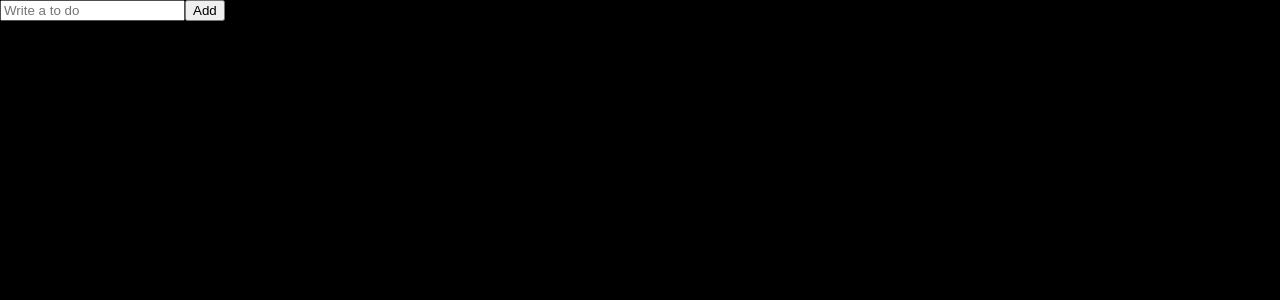
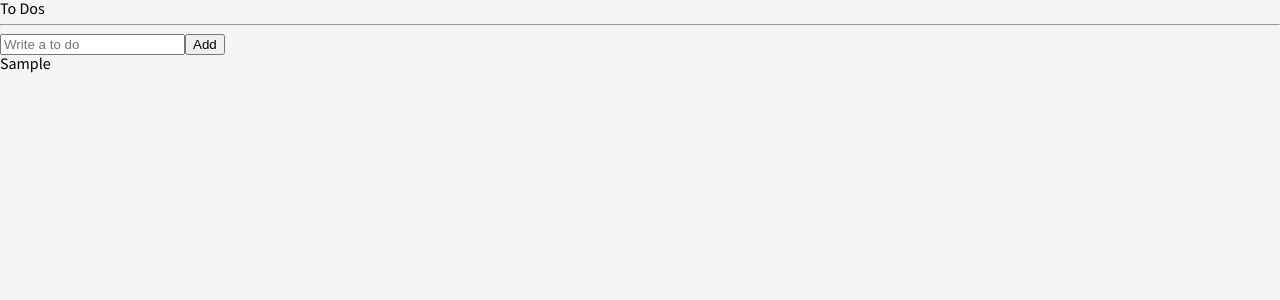
Before and after one commit to ddozza54/coin-data-app, a React (Create React App) app: page / in a window 1280 px wide. Both pictures are taken after typing "Sample" into the empty fields and a click on the button "Add". Shown: the top 300 px of the page. Built offline with nearby package versions, Linux system fonts and the light colour scheme.

Commit message:
todo => 화면에 출력

```diff
--- a/src/App.tsx
+++ b/src/App.tsx
@@ -1,6 +1,6 @@
 import { ThemeProvider, createGlobalStyle } from "styled-components";
 import { ReactQueryDevtools } from "react-query/devtools";
-import ToDoList from "./ToDoList";
+import ToDoList from "./components/ToDoList";
 
 const GlobalStyle = createGlobalStyle`
 @import url('https://fonts.googleapis.com/css2?family=Source+Sans+Pro:wght@300;400&display=swap');
--- a/src/ToDoList.tsx
+++ /dev/null
@@ -1,28 +0,0 @@
-import React, { useState } from "react";
-import { useForm } from "react-hook-form";
-
-interface IForm {
-  toDo: string;
-}
-
-export default function ToDoList() {
-  const { register, handleSubmit, setValue } = useForm<IForm>();
-  const onSubmit = (data: IForm) => {
-    console.log("add to do", data.toDo);
-    setValue("toDo", "");
-  };
-
-  return (
-    <div>
-      <form onSubmit={handleSubmit(onSubmit)}>
-        <input
-          {...register("toDo", {
-            required: "Please write a To Do",
-          })}
-          placeholder="Write a to do"
-        />
-        <button>Add</button>
-      </form>
-    </div>
-  );
-}
--- /dev/null
+++ b/src/components/ToDoList.tsx
@@ -0,0 +1,51 @@
+import React, { useState } from "react";
+import { useForm } from "react-hook-form";
+import { atom, useRecoilState } from "recoil";
+
+interface IForm {
+  toDo: string;
+}
+
+interface IToDo {
+  text: string;
+  id: number;
+  category: "TO_DO" | "DOING" | "DONE";
+}
+
+const toDoState = atom<IToDo[]>({
+  key: "toDo",
+  default: [],
+});
+
+export default function ToDoList() {
+  const [toDos, setToDos] = useRecoilState(toDoState);
+  const { register, handleSubmit, setValue } = useForm<IForm>();
+  const handleValid = ({ toDo }: IForm) => {
+    setToDos((oldTodos) => [
+      { text: toDo, id: Date.now(), category: "TO_DO" },
+      ...oldTodos,
+    ]);
+    setValue("toDo", "");
+  };
+
+  return (
+    <div>
+      <h1>To Dos</h1>
+      <hr />
+      <form onSubmit={handleSubmit(handleValid)}>
+        <input
+          {...register("toDo", {
+            required: "Please write a To Do",
+          })}
+          placeholder="Write a to do"
+        />
+        <button>Add</button>
+      </form>
+      <ul>
+        {toDos.map((todo) => (
+          <li key={todo.id}>{todo.text}</li>
+        ))}
+      </ul>
+    </div>
+  );
+}
--- a/src/index.tsx
+++ b/src/index.tsx
@@ -4,7 +4,7 @@
 import { QueryClient, QueryClientProvider } from "react-query";
 import { ThemeProvider } from "styled-components";
 import { RecoilRoot } from "recoil";
-import { darkTheme } from "./theme";
+import { darkTheme, lightTheme } from "./theme";
 
 const root = ReactDOM.createRoot(
   document.getElementById("root") as HTMLElement
@@ -15,7 +15,7 @@
 root.render(
   <div>
     <RecoilRoot>
-      <ThemeProvider theme={darkTheme}>
+      <ThemeProvider theme={lightTheme}>
         <App />
       </ThemeProvider>
     </RecoilRoot>
```
